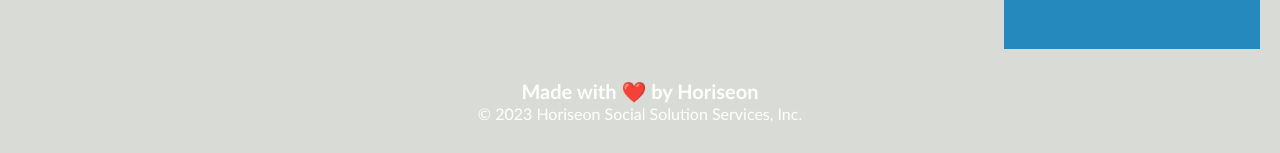
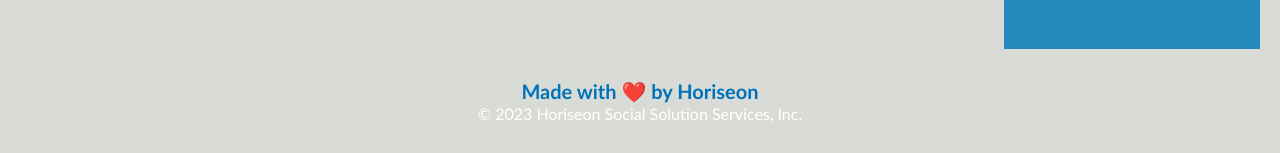
Before and after one commit to OpalSnellneberger/Module-1-Challenge, a plain HTML site: page index.html in a window 1280 px wide. Shown: the part 1870-2023 px from the top of the page. Drawn offline with Linux system fonts and the light colour scheme.

Commit message:
Changed Site title and Footer
Changed the font color of footer to allow it to stand out more and changed the title so its not just "website"

```diff
--- a/assets/css/style.css
+++ b/assets/css/style.css
@@ -146,4 +146,5 @@ footer {
 
 footer h2 {
     font-size: 20px;
+    color: #0072bb;
 }
--- a/index.html
+++ b/index.html
@@ -4,7 +4,7 @@
 <head>
     <meta charset="UTF-8" />
     <link rel="stylesheet" href="./assets/css/style.css">
-    <title>website</title>
+    <title>Horiseon SEO</title>
 </head>
 
 <body>
```
